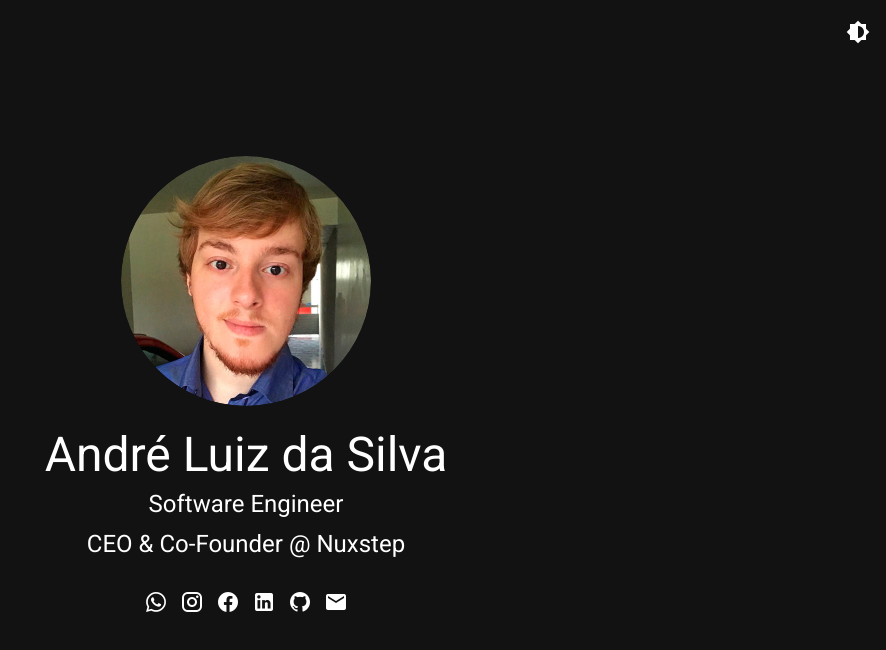
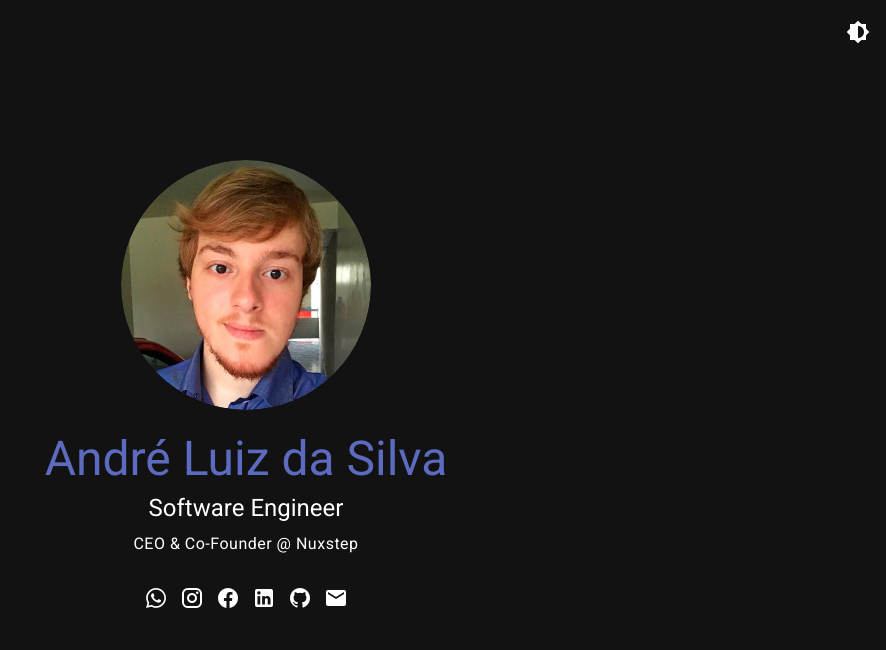
Before and after one commit to andresilva-cc/personal-website, a Nuxt app: page / in a window 1280 px wide. Shown: the top 650 px of the page, without its empty margins (394-1280 px from the left). Built offline with nearby package versions, Linux system fonts and the light colour scheme.

Commit message:
feat: Color on title and different font sizes

```diff
--- a/nuxt.config.js
+++ b/nuxt.config.js
@@ -78,7 +78,7 @@ export default {
     theme: {
       dark: false,
       themes: {
-        dark: {
+        light: {
           primary: colors.indigo.base,
           accent: colors.grey.darken3,
           secondary: colors.amber.darken3,
@@ -86,6 +86,9 @@ export default {
           warning: colors.amber.base,
           error: colors.deepOrange.accent4,
           success: colors.green.accent3
+        },
+        dark: {
+          primary: colors.indigo.lighten1
         }
       }
     }
--- a/pages/index.vue
+++ b/pages/index.vue
@@ -9,13 +9,13 @@
 
     <!-- Personal Info -->
     <v-col cols="12">
-      <div class="display-2">
+      <div class="text-h3 primary--text">
         André Luiz da Silva
       </div>
-      <div class="headline pt-2">
+      <div class="text-h5 pt-2">
         Software Engineer
       </div>
-      <div class="headline pt-2">
+      <div class="text-body-1 pt-2">
         CEO & Co-Founder @ Nuxstep
       </div>
     </v-col>
```
